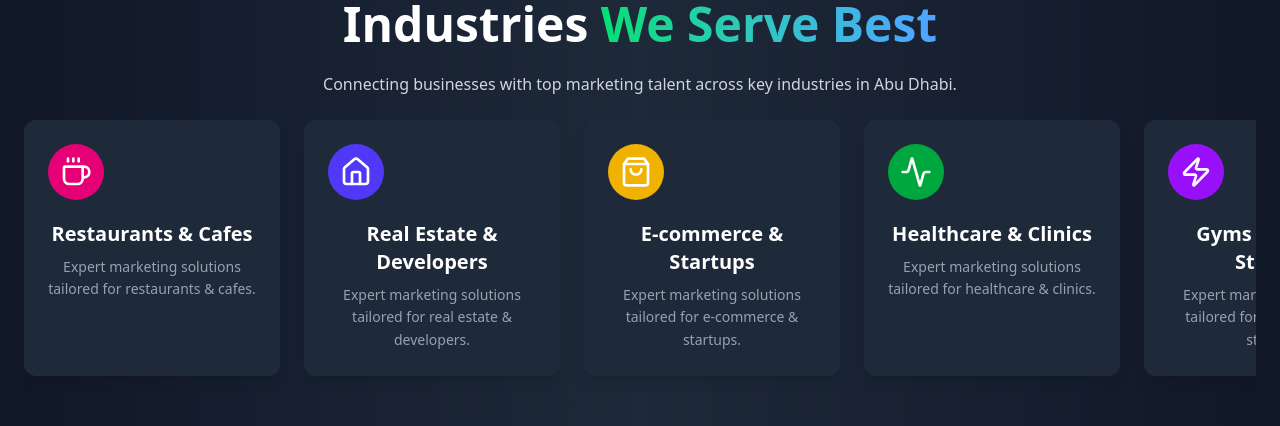
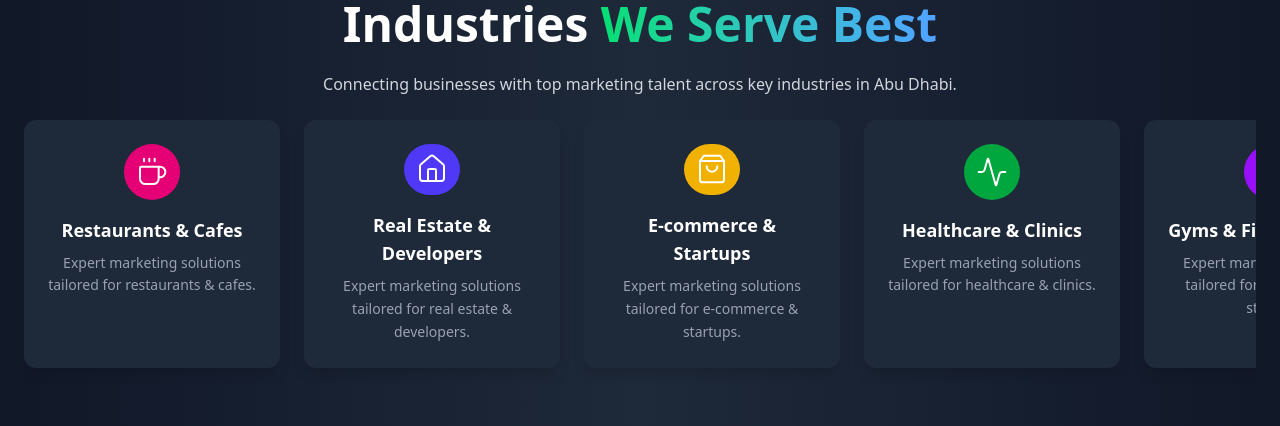
Before and after one commit to Tron-Technolegies/HireInAbudhabi, a React (Vite) app: page / in a window 1280 px wide. Shown: the part 3660-4086 px from the top of the page. Built offline with nearby package versions, Linux system fonts and the light colour scheme.

Commit message:
Industries icons align corrected

```diff
--- a/src/components/Industries.jsx
+++ b/src/components/Industries.jsx
@@ -11,13 +11,13 @@ import {
 import { motion } from "framer-motion";
 
 const industryIcons = [
-  <Coffee className="w-8 h-8 text-white" />,
-  <Home className="w-8 h-8 text-white" />,
-  <ShoppingBag className="w-8 h-8 text-white" />,
-  <Activity className="w-8 h-8 text-white" />,
-  <Zap className="w-8 h-8 text-white" />,
-  <Music className="w-8 h-8 text-white" />,
-  <BookOpen className="w-8 h-8 text-white" />,
+  <Coffee className="w-8 h-8 text-white stroke-[1.5]" />,
+  <Home className="w-8 h-8 text-white stroke-[1.5]" />,
+  <ShoppingBag className="w-8 h-8 text-white stroke-[1.5]" />,
+  <Activity className="w-8 h-8 text-white stroke-[1.5]" />,
+  <Zap className="w-8 h-8 text-white stroke-[1.5]" />,
+  <Music className="w-8 h-8 text-white stroke-[1.5]" />,
+  <BookOpen className="w-8 h-8 text-white stroke-[1.5]" />,
 ];
 
 const industries = [
@@ -94,17 +94,17 @@ export default function Industries() {
           {industries.map((industry, id) => (
             <div
               key={id}
-              className="flex-shrink-0 w-64 snap-center bg-gray-800 rounded-xl p-6 shadow-lg"
+              className="flex-shrink-0 w-64 snap-center bg-gray-800 rounded-xl p-6 shadow-lg flex flex-col items-center justify-start h-62"
             >
               <div
-                className={`w-14 h-14 flex items-center justify-center rounded-full mb-5 ${colors[id]}`}
+                className={`w-14 h-14 flex items-center justify-center rounded-full mb-4 ${colors[id]}`}
               >
                 {industryIcons[id]}
               </div>
-              <h3 className="text-white text-xl font-semibold mb-2">
+              <h3 className="text-white text-center text-lg font-semibold mb-2">
                 {industry}
               </h3>
-              <p className="text-gray-400 text-sm leading-relaxed">
+              <p className="text-gray-400 text-sm text-center leading-relaxed">
                 Expert marketing solutions tailored for {industry.toLowerCase()}
                 .
               </p>
```
